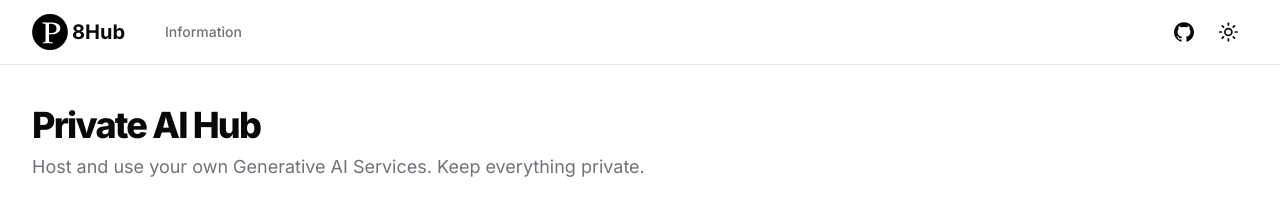
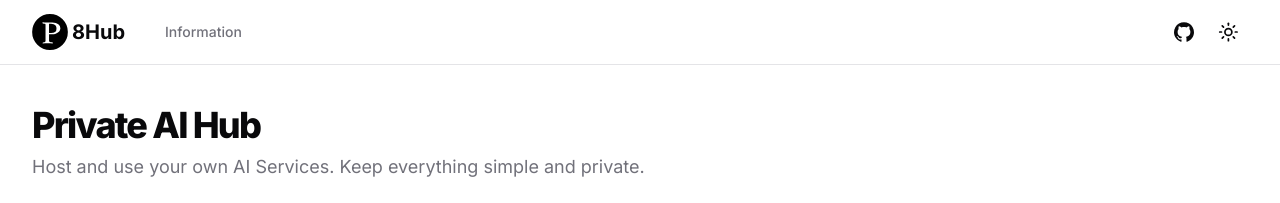
Before and after one commit to nrl-ai/p8hub, a Next.js app in the folder frontend/: page / in a window 1280 px wide. Shown: the top 203 px of the page. Built offline with nearby package versions, Linux system fonts and the light colour scheme; no server answers.

Commit message:
Update description text

```diff
--- a/frontend/app/page.tsx
+++ b/frontend/app/page.tsx
@@ -14,7 +14,7 @@ export default function IndexPage() {
           Private AI Hub
         </h1>
         <p className="max-w-[700px] text-lg text-muted-foreground">
-          Host and use your own Generative AI Services. Keep everything private.
+        Host and use your own AI Services. Keep everything simple and private.
         </p>
       </div>
       <div className="w-full">
```
Also changed, not shown: 2 other files (tests, documents, lock files or other folders).
